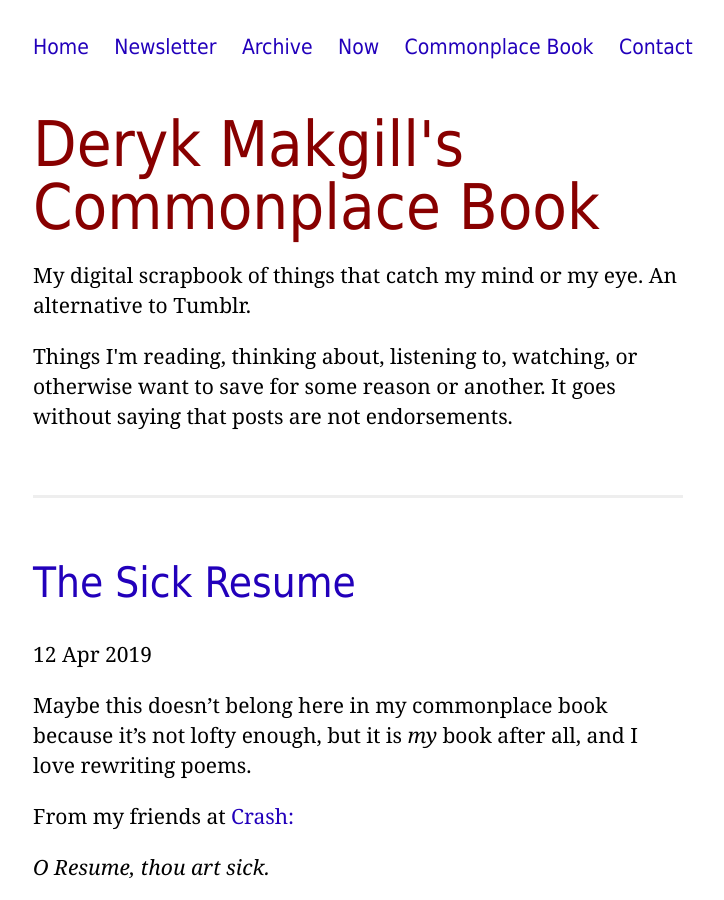
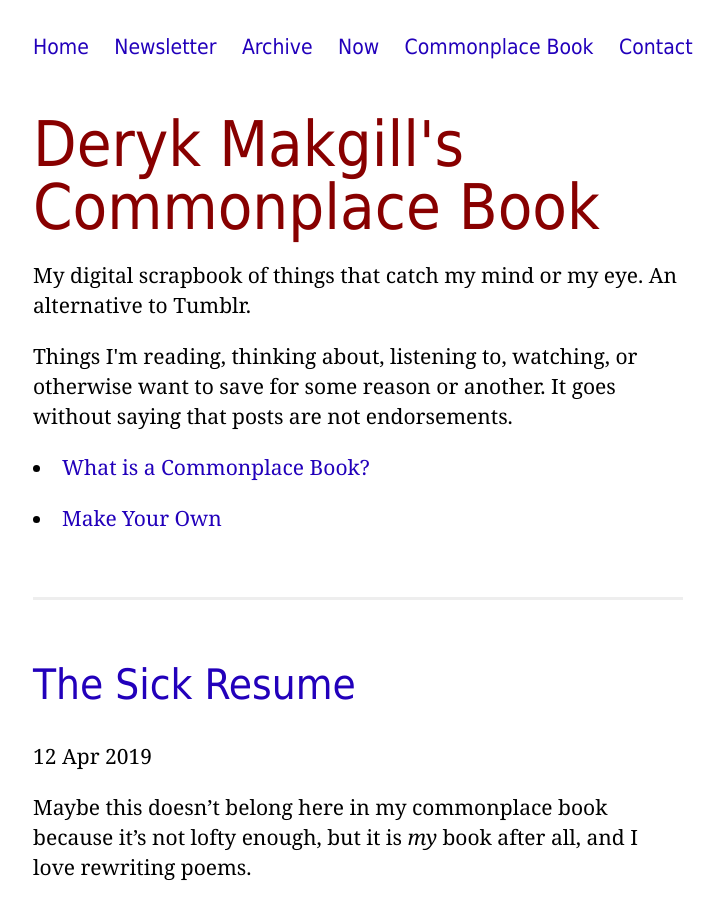
Before and after one commit to derykmakgill/commonplace, a Jekyll site: the page built from index.html, in a window 1280 px wide and 900 px high. Shown: the whole window, without its empty margins (187-911 px from the left). Built offline with Jekyll 4.4.1, drawn with Linux system fonts in a browser that asks for light colours; the list of posts is cut into pages by our own code.

Commit message:
Update default.html

```diff
--- a/_layouts/default.html
+++ b/_layouts/default.html
@@ -25,7 +25,10 @@
 <p>My digital scrapbook of things that catch my mind or my eye. An alternative to Tumblr.</p>
 
 	<p>Things I'm reading, thinking about, listening to, watching, or otherwise want to save for some reason or another. It goes without saying that posts are not endorsements.</p>
-<hr></section>
+		  <li><a href="/commonplace/about/">What is a Commonplace Book?</a></li>
+		   <li><a href="/commonplace/make/">Make Your Own</a></li>
+
+	<hr></section>
 <div id="content">
 
 
```
